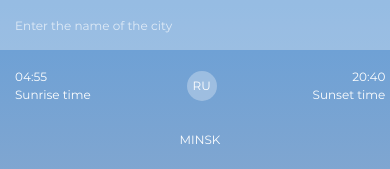
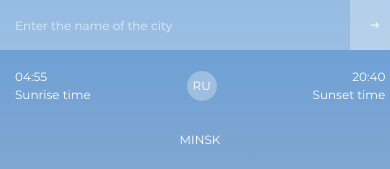
Before and after one commit to Sorokin-Oleg/weather-app, a React app: page / in a window 390 px wide. Shown: the top 169 px of the page. Built offline with nearby package versions, Linux system fonts and the light colour scheme.

Commit message:
- Add button in component Search

```diff
--- a/src/components/sectionDay/Search/Search.js
+++ b/src/components/sectionDay/Search/Search.js
@@ -5,6 +5,7 @@ const Search = (props) => {
     return(
         <div className='container-search'>
             <input type="text" placeholder='Enter the name of the city'/>
+            <button>➜</button>
         </div>
     );
 };
--- a/src/components/sectionDay/Search/Search.scss
+++ b/src/components/sectionDay/Search/Search.scss
@@ -1,5 +1,6 @@
 .container-search {
     grid-area: search;
+    display: flex;
     & input {
         background: rgba(255, 255, 255, 0.3);
         color: rgba(255, 255, 255, 1);
@@ -13,11 +14,24 @@
             color: rgba(255, 255, 255, 0.7);
         }
     }
+    & button {
+        cursor: pointer;
+        background: rgba(255, 255, 255, 0.3);
+        min-width: 5rem;
+        height: 100%;
+        border: none;
+        padding: 0;
+        font-size: 2rem;
+        color: rgba(255, 255, 255, 0.7);
+        outline-width: 0;
+        &:hover {
+            background: rgba(255, 255, 255, 0.5);
+        }
+        &:active {
+            color: #fff200;
+        }
+    }
 }
-
-// @media screen and (max-width: 768px) {
-
-// }
 
 @media screen and (max-width: 480px) {
     .container-search {
@@ -25,5 +39,9 @@
             font-size: 1.2rem;
             padding: 0 1.5rem;
         }
+        & button {
+            font-size: 1.2rem;
+            background: rgba(255, 255, 255, 0.5);
+        }
     }
 }
```
